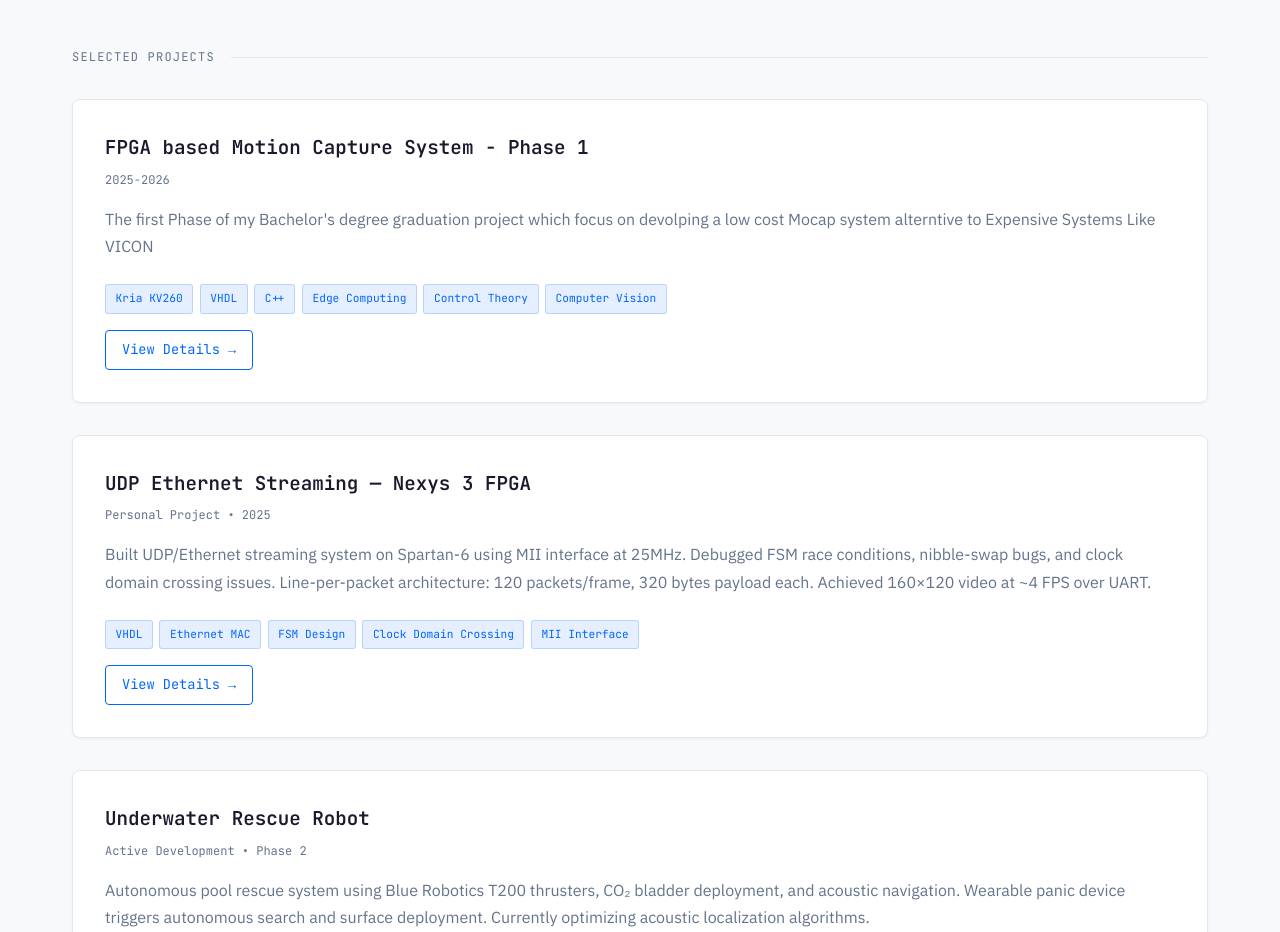
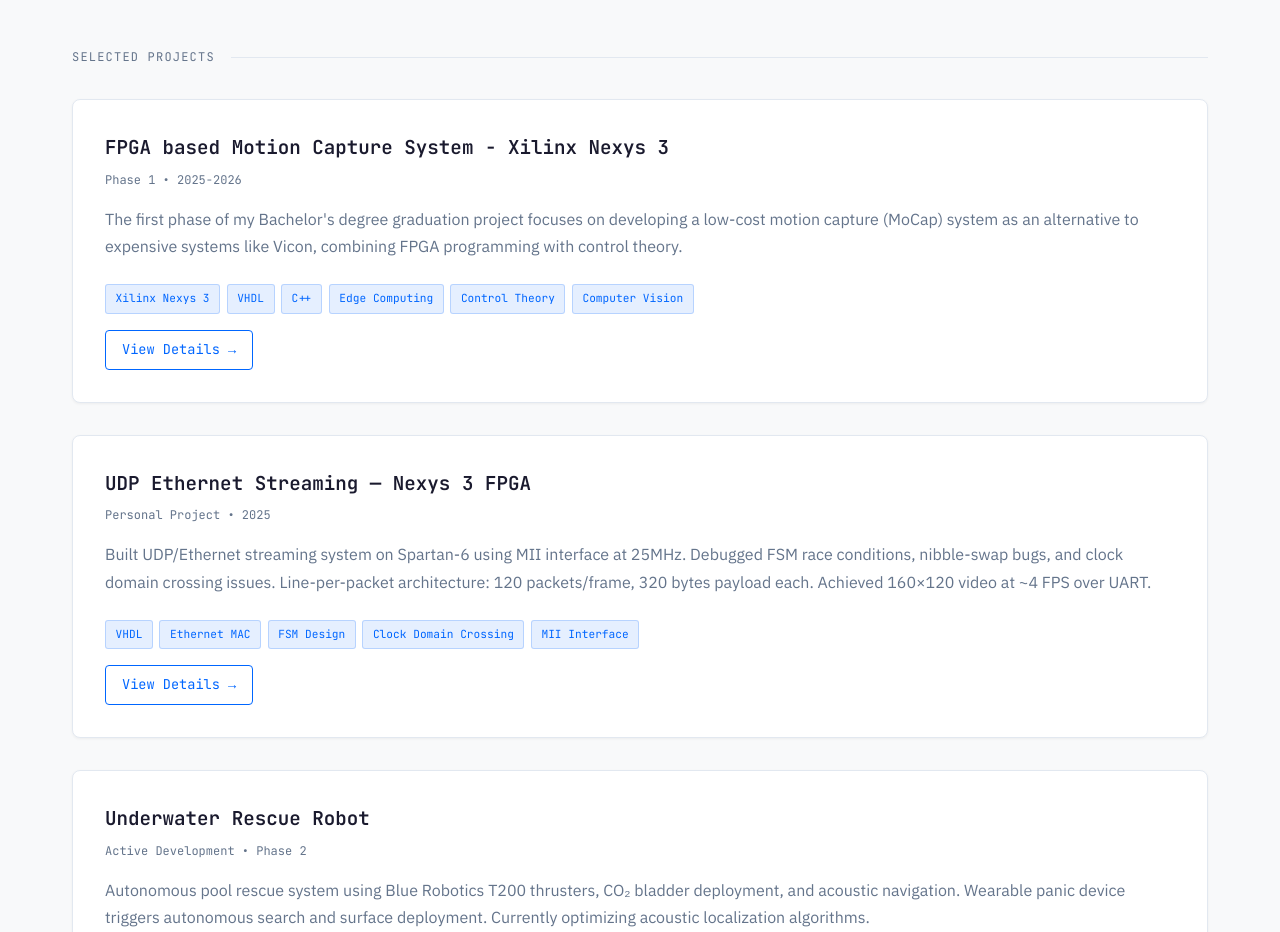
Before and after one commit to GQP3715/Mohamed-Elmahlavy, a plain HTML site: page index.html in a window 1280 px wide. Shown: the part 880-1812 px from the top of the page. Drawn offline with Linux system fonts and the light colour scheme.

Commit message:
version 1.0.3

```diff
--- a/index.html
+++ b/index.html
@@ -584,13 +584,14 @@
                 <div class="project">
                     <div class="project-header">
                         <div>
-                            <h3>FPGA based Motion Capture System - Phase 1</h3>
-                            <p class="project-meta">2025-2026</p>
+                            <h3>FPGA based Motion Capture System - Xilinx Nexys 3</h3>
+                            <p class="project-meta">Phase 1 • 2025-2026</p>
                         </div>
                     </div>
-                    <p class="project-desc">The first Phase of my Bachelor's degree graduation project which focus on devolping a low cost Mocap system alterntive to Expensive Systems Like VICON</p>
+                    <p class="project-desc">
+                    The first phase of my Bachelor's degree graduation project focuses on developing a low-cost motion capture (MoCap) system as an alternative to expensive systems like Vicon, combining FPGA programming with control theory.</p>
                     <div class="project-tech">
-                        <span class="tech-tag">Kria KV260</span>
+                        <span class="tech-tag">Xilinx Nexys 3</span>
                         <span class="tech-tag">VHDL</span>
                         <span class="tech-tag">C++</span>
                         <span class="tech-tag">Edge Computing</span>
```
